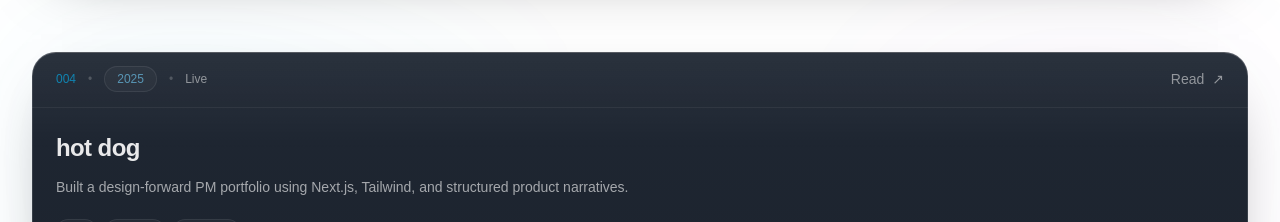
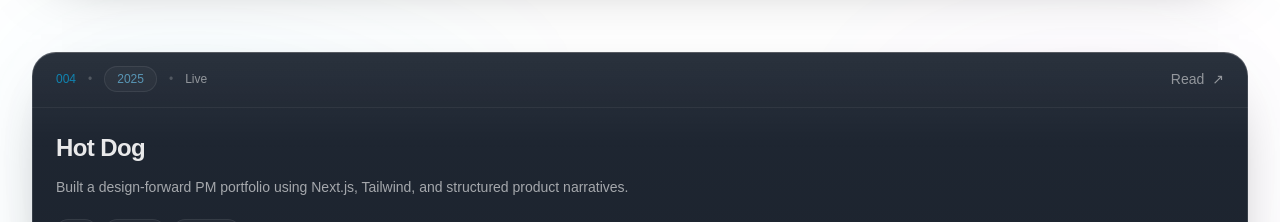
Before and after one commit to willc121/pm-pivot, a Next.js app: page / in a window 1280 px wide. Shown: the part 2120-2342 px from the top of the page. Built offline with nearby package versions, Linux system fonts and the light colour scheme.

Commit message:
Fix projects typing + optional images

```diff
--- a/src/data/projects.ts
+++ b/src/data/projects.ts
@@ -1,4 +1,14 @@
-export const projects = [
+export type Project = {
+  slug: string
+  title: string
+  year: string
+  outcome: string
+  description: string
+  tags: string[]
+  image?: string
+}
+
+export const projects: Project[] = [
   {
     slug: "agent-store",
     title: "Agent Store GTM",
@@ -7,6 +17,7 @@ export const projects = [
     description:
       "Led messaging, positioning, and launch strategy for Microsoft’s Agent Store, partnering with engineering and design.",
     tags: ["Product", "AI", "GTM"],
+    // image: "/projects/agent-store.png",
   },
   {
     slug: "ai-evals",
@@ -16,6 +27,7 @@ export const projects = [
     description:
       "Designed an internal evaluation framework for LLM agents with clear success metrics and tradeoff analysis.",
     tags: ["AI", "Evaluation", "Systems"],
+    // image: "/projects/ai-evals.png",
   },
   {
     slug: "pm-portfolio",
@@ -25,14 +37,16 @@ export const projects = [
     description:
       "Built a design-forward PM portfolio using Next.js, Tailwind, and structured product narratives.",
     tags: ["UX", "Next.js", "Tailwind"],
+    // image: "/projects/pm-portfolio.png",
   },
-    {
-    slug: "pm-portfolio",
-    title: "hot dog",
+  {
+    slug: "hot-dog",
+    title: "Hot Dog",
     year: "2025",
     outcome: "Live",
     description:
       "Built a design-forward PM portfolio using Next.js, Tailwind, and structured product narratives.",
     tags: ["UX", "Next.js", "Tailwind"],
+    // image: "/projects/hot-dog.png",
   },
-];
+]
```
